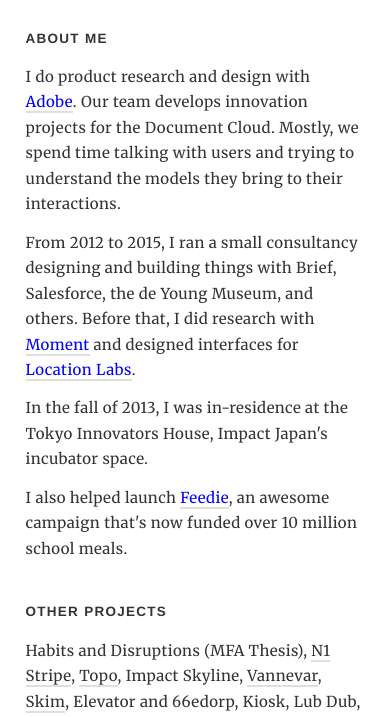
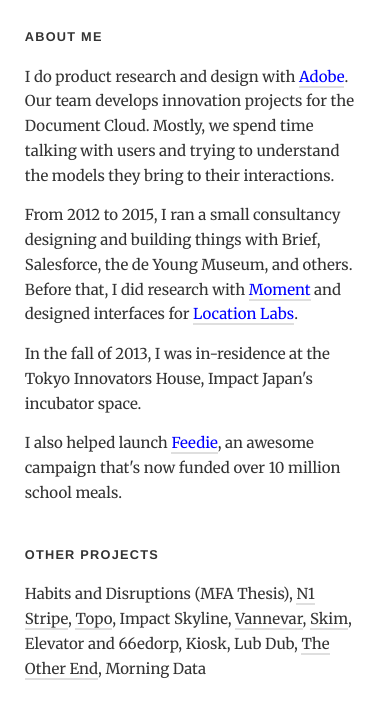
Before and after one commit to coreymlee/coreymlee.github.io, a Jekyll site: the page built from index.html, in a window 390 px wide. Shown: the top 717 px of the page. Built offline with Jekyll 4.4.1, drawn with Linux system fonts in a browser that asks for light colours; grey boxes are pictures that could not be loaded.

Commit message:
Mobile type spacing

```diff
--- a/css/home.css
+++ b/css/home.css
@@ -3,22 +3,22 @@
   margin: 0;
   padding: 0;
   font: 400 16px "Merriweather", Georgia, Palatino, Times, serif;
-  line-height: 1.7rem;
-  letter-spacing: 0.0255rem;
+  line-height: 1.65rem;
+  letter-spacing: 0.02475rem;
   color: #333; }
 
 body {
-  margin: 3.4rem; }
+  margin: 3.3rem; }
 
 h3 {
   font-size: 0.9rem;
   text-transform: uppercase;
-  letter-spacing: 0.085rem;
+  letter-spacing: 0.0825rem;
   font-family: "Proxima Nova", Helvetica Neue, Helvetica, Arial, sans-serif;
-  margin: 0 auto 0.85rem; }
+  margin: 0 auto 1rem; }
 
 p, ul {
-  margin: 0 auto 0.85rem; }
+  margin: 0 auto 1rem; }
 
 a {
   text-decoration: none;
@@ -31,7 +31,7 @@
   width: 100%; }
 
 img.emoji {
-  width: 1.7rem;
+  width: 1.65rem;
   display: inline;
   margin: 0 0.15rem 0.25rem;
   vertical-align: middle; }
@@ -41,7 +41,7 @@
   ul li {
     display: block; }
     ul li.project {
-      margin: 1.7rem 0; }
+      margin: 1.65rem 0; }
     ul li dd {
       margin: 0; }
 
@@ -49,11 +49,11 @@
   margin: auto;
   display: flex;
   max-width: 820px;
-  margin: 5.1rem auto 3.4rem; }
+  margin: 4.95rem auto 3.3rem; }
   #main_container #main {
     width: 65%; }
     #main_container #main section {
-      margin-bottom: 2.55rem; }
+      margin-bottom: 2.475rem; }
       #main_container #main section.work {
         display: none; }
       #main_container #main section.personal li {
@@ -77,7 +77,7 @@
           display: none; }
       #main_container #main section.personal.expanded li {
         display: block;
-        margin: 0.85rem auto;
+        margin: 1rem auto;
         font-family: Proxima Nova; }
         #main_container #main section.personal.expanded li dt {
           display: inline;
@@ -95,19 +95,19 @@
       background: 65% 25% url("/images/cml.png");
       background-size: cover;
       height: 310px;
-      margin-bottom: 1.7rem;
+      margin-bottom: 1.65rem;
       -webkit-filter: contrast(90%) brightness(80%) sepia(80%) hue-rotate(315deg) opacity(90%) saturate(75%);
       -moz-filter: contrast(90%) brightness(80%) sepia(80%) hue-rotate(315deg) opacity(90%) saturate(75%);
       filter: contrast(90%) brightness(80%) sepia(90%) hue-rotate(315deg) opacity(90%) saturate(75%); }
 
 @media screen and (max-width: 840px) {
   body {
-    margin: 2.125rem; }
+    margin: 2.0625rem; }
 
   #main_container {
     margin: 0; }
     #main_container #sidebar {
-      padding-right: 1.7rem; }
+      padding-right: 1.65rem; }
       #main_container #sidebar #portrait {
         height: 240px; } }
 @media screen and (max-width: 700px) {
@@ -125,13 +125,17 @@
       #main_container #sidebar #portrait {
         width: 100%;
         height: 300px;
-        margin-bottom: 2.55rem; } }
+        margin-bottom: 2.475rem; } }
 @media screen and (max-width: 500px) {
   html {
-    font-size: 15px; }
+    font-size: 15px;
+    letter-spacing: 0; }
 
   body {
-    margin: 1.7rem; }
+    margin: 1.65rem; }
+
+  h3 {
+    font-size: 0.85rem; }
 
   #main_container #sidebar #portrait {
     height: 240px; } }
```
Also changed, not shown: css/home.scss (+8 -4 lines), 1 other file.
